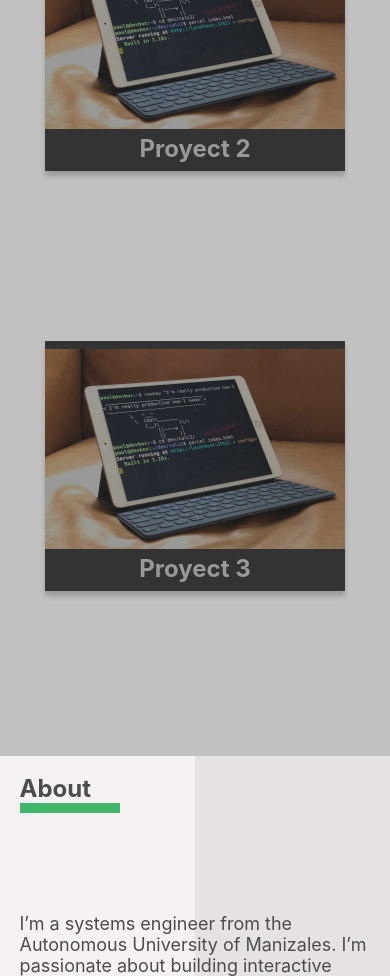
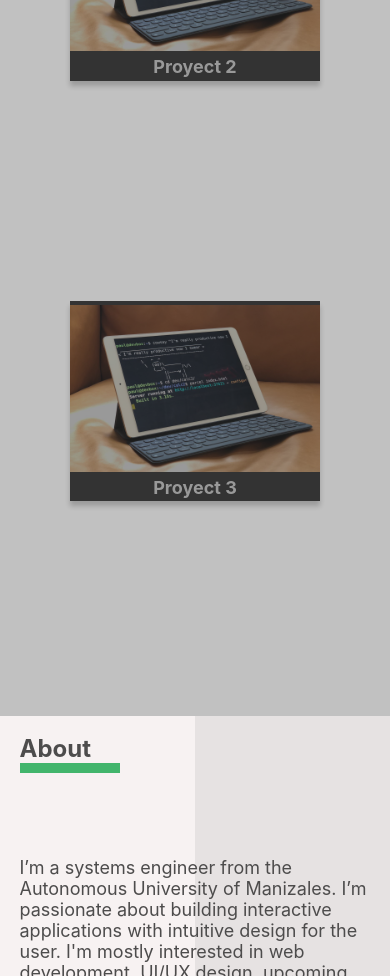
Before and after one commit to SantiagoSossa/personal-web, a React (Create React App) app: page / in a window 390 px wide. Shown: the part 1640-2616 px from the top of the page. Built offline with nearby package versions, Linux system fonts and the light colour scheme.

Commit message:
[fix] css changes
Changed some CSS to improve responsive look in common laptop screens

```diff
--- a/src/components/About/About.module.css
+++ b/src/components/About/About.module.css
@@ -22,7 +22,7 @@
 }
 
 .AboutContainer p{
-    margin: 100px 0;
+    margin: 10vh 0;
     font-size: 18px;
 }
 
@@ -49,7 +49,6 @@
 
 .SkillIcons{
     display: flex;
-
     justify-content: space-between;
 }
 
--- a/src/components/Intro/Intro.module.css
+++ b/src/components/Intro/Intro.module.css
@@ -14,7 +14,7 @@
 }
 
 .InfoContainer{
-    padding: 10% 0;
+    padding: 0;
     width: 50%;
 }
 
@@ -51,7 +51,7 @@
 }
 
 .SkillIcons{
-    margin-top: 150px;
+    margin-top: 10vh;
     display: flex;
     width: 200px;
     justify-content: space-between;
--- a/src/components/Proyects/Proyect/Proyect.js
+++ b/src/components/Proyects/Proyect/Proyect.js
@@ -25,15 +25,13 @@ const Proyect = (props) => (
                             <FontAwesomeIcon
                                 title="Github"
                                 className={classes.Icon}
-                                icon={faGithubSquare}
-                                size="2x"/>
+                                icon={faGithubSquare} />
                             </a>
                         <a href={props.demoLink} target="_blank">
                             <FontAwesomeIcon
                                 title="Proyect"
                                 className={classes.Icon}
-                                icon={faLaptopCode}
-                                size="2x" />
+                                icon={faLaptopCode} />
                         </a>
                     </div>
                 </div>
--- a/src/components/Proyects/Proyect/Proyect.module.css
+++ b/src/components/Proyects/Proyect/Proyect.module.css
@@ -5,7 +5,7 @@
     display: flex;
     justify-content: center;
     color: #333;
-    margin: 5%;
+    margin: 2% 5%;
 }
 
 .Proyect .Card{
@@ -13,8 +13,8 @@
 }
 
 .Proyect .Card .Face{
-    width: 300px;
-    height: 250px;
+    width: 250px;
+    height: 200px;
     transition: 0.5s;
 }
 
@@ -40,7 +40,7 @@
 
 .Card:hover .Face1 .Content{
     opacity: 1;
-    justify-content: center;
+
 }
 
 .Card .Face1 .Content img{
@@ -52,7 +52,7 @@
     padding: 0;
     color: #fff;
     text-align: center;
-    font-size: 1.2em;
+    font-size: 18px;
 }
 
 .Face2{
@@ -61,10 +61,11 @@
     display: flex;
     justify-content: center;
     align-items: center;
-    padding: 20px;
+    padding: 10px;
     box-sizing: border-box;
     box-shadow: 0 5px 5px rgba(0,0,0,0.2);
-    transform: translateY(-100px);
+    transform: translateY(-50px);
+    overflow: hidden;
 }
 
 .Card:hover .Face2{
@@ -74,6 +75,7 @@
 .Face2 p{
     margin: 0;
     padding: 0;
+    font-size: 16px;
 }
 
 .Face2 a{
@@ -96,6 +98,7 @@
 
 .Icons{
     text-align: center;
+    font-size: 35px;
 }
 
 @media (max-width:680px){
--- a/src/components/Proyects/Proyects.module.css
+++ b/src/components/Proyects/Proyects.module.css
@@ -19,7 +19,7 @@
 }
 
 .ProyectsList{
-    margin-top: 40px;
+    margin-top: 0;
     padding: 0;
     align-items: center;
     font-size: 20px;
```
